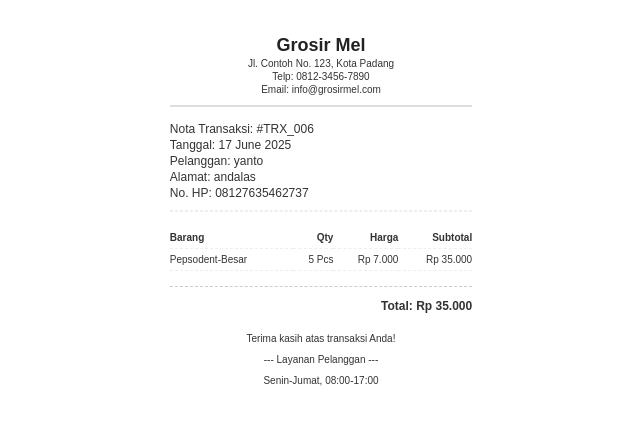
After one commit to Hanaviz/grosir_mel, a PHP site: page /print_nota.php?id=TRX_006 in a window 1280 px wide. The commit adds this page. Shown: the top 430 px of the page, without its empty margins (319-959 px from the left). Run offline with PHP 8.4, Linux system fonts and the light colour scheme; data comes from the database, SQL or seed files in the repository.

Commit message:
memperbaiki desin fitur pop up transaksi dan menambahkan fitur cetak nota

```diff
--- /dev/null
+++ b/print_nota.php
@@ -0,0 +1,193 @@
+<?php
+include 'koneksi.php';
+
+// Pastikan ID transaksi disediakan
+if (!isset($_GET['id']) || empty($_GET['id'])) {
+    die("ID Transaksi tidak ditemukan.");
+}
+
+$id_transaksi = $koneksi->real_escape_string($_GET['id']);
+
+// Ambil detail header transaksi
+$sql_header = "SELECT th.id_transaksi, th.tanggal, th.tipe_transaksi,
+                      p.nama_pelanggan, p.alamat_pelanggan, p.nohp_pelanggan,
+                      d.nama_distributor, d.alamat_distributor, d.telepon_distributor
+               FROM Transaction_Header th
+               LEFT JOIN Pelanggan p ON th.id_pelanggan = p.id_pelanggan
+               LEFT JOIN Distributor d ON th.id_distributor = d.id_distributor
+               WHERE th.id_transaksi = '$id_transaksi'";
+$header_result = $koneksi->query($sql_header);
+if($header_result->num_rows == 0) {
+    die("Transaksi tidak ditemukan.");
+}
+$header_data = $header_result->fetch_assoc();
+
+// Ambil item detail transaksi
+$sql_detail = "SELECT td.id_detail, b.nama_barang, b.satuan, td.jumlah, td.harga_saat_transaksi
+               FROM Transaction_Detail td
+               JOIN Barang b ON td.id_barang = b.id_barang
+               WHERE td.id_transaksi = '$id_transaksi'";
+$result_detail = $koneksi->query($sql_detail);
+
+$total_keseluruhan = 0;
+?>
+<!DOCTYPE html>
+<html lang="id">
+<head>
+    <meta charset="UTF-8">
+    <meta name="viewport" content="width=device-width, initial-scale=1.0">
+    <title>Nota Transaksi #<?= htmlspecialchars($header_data['id_transaksi']); ?></title>
+    <style>
+        body {
+            font-family: 'Arial', sans-serif;
+            margin: 0;
+            padding: 20px;
+            font-size: 12px;
+            color: #333;
+        }
+        .nota-container {
+            width: 80mm; /* Lebar nota umum */
+            margin: 0 auto;
+            /* Border dan shadow dihilangkan untuk cetak */
+            /* border: 1px solid #ccc; */
+            padding: 15px;
+            /* box-shadow: 0 0 5px rgba(0,0,0,0.1); */
+        }
+        .header-nota {
+            text-align: center;
+            margin-bottom: 15px;
+        }
+        .header-nota h2 {
+            margin: 0;
+            font-size: 18px;
+            color: #222;
+        }
+        .header-nota p {
+            margin: 2px 0;
+            font-size: 10px;
+        }
+        .info-transaksi, .detail-barang {
+            margin-bottom: 15px;
+        }
+        .info-transaksi p {
+            margin: 2px 0;
+        }
+        .detail-barang table {
+            width: 100%;
+            border-collapse: collapse;
+        }
+        .detail-barang th, .detail-barang td {
+            border-bottom: 1px dashed #eee; /* Garis putus-putus untuk pemisah item */
+            padding: 5px 0;
+            text-align: left;
+        }
+        .detail-barang th {
+            font-weight: bold;
+            font-size: 10px;
+        }
+        .detail-barang td {
+            font-size: 10px;
+        }
+        .detail-barang .text-right {
+            text-align: right;
+        }
+        .total-section {
+            border-top: 1px dashed #ccc;
+            padding-top: 10px;
+            text-align: right;
+        }
+        .total-section p {
+            margin: 2px 0;
+            font-size: 12px;
+            font-weight: bold;
+        }
+        .footer-nota {
+            text-align: center;
+            margin-top: 20px;
+            font-size: 10px;
+        }
+        /* Media query untuk cetak */
+        @media print {
+            body {
+                margin: 0;
+                padding: 0;
+            }
+            .nota-container {
+                width: 80mm; /* Pastikan lebar tetap untuk cetak */
+                border: none;
+                box-shadow: none;
+                padding: 0;
+            }
+        }
+    </style>
+</head>
+<body onload="window.print()">
+    <div class="nota-container">
+        <div class="header-nota">
+            <h2>Grosir Mel</h2>
+            <p>Jl. Contoh No. 123, Kota Padang</p>
+            <p>Telp: 0812-3456-7890</p>
+            <p>Email: info@grosirmel.com</p>
+            <hr style="border: 1px solid #ddd; margin: 10px 0;">
+        </div>
+
+        <div class="info-transaksi">
+            <p>Nota Transaksi: #<?= htmlspecialchars($header_data['id_transaksi']); ?></p>
+            <p>Tanggal: <?= htmlspecialchars(date('d F Y', strtotime($header_data['tanggal']))); ?></p>
+            <?php if ($header_data['tipe_transaksi'] == 'Keluar' && $header_data['nama_pelanggan']): ?>
+                <p>Pelanggan: <?= htmlspecialchars($header_data['nama_pelanggan']); ?></p>
+                <p>Alamat: <?= htmlspecialchars($header_data['alamat_pelanggan'] ?? '-'); ?></p>
+                <p>No. HP: <?= htmlspecialchars($header_data['nohp_pelanggan'] ?? '-'); ?></p>
+            <?php elseif ($header_data['tipe_transaksi'] == 'Masuk' && $header_data['nama_distributor']): ?>
+                <!-- Jika ini nota untuk pemasukan, tampilkan info distributor -->
+                <p>Distributor: <?= htmlspecialchars($header_data['nama_distributor']); ?></p>
+                <p>Alamat: <?= htmlspecialchars($header_data['alamat_distributor'] ?? '-'); ?></p>
+                <p>Telp: <?= htmlspecialchars($header_data['telepon_distributor'] ?? '-'); ?></p>
+            <?php else: ?>
+                <p>Pihak Terkait: N/A</p>
+            <?php endif; ?>
+            <hr style="border: 1px dashed #eee; margin: 10px 0;">
+        </div>
+
+        <div class="detail-barang">
+            <table>
+                <thead>
+                    <tr>
+                        <th>Barang</th>
+                        <th class="text-right">Qty</th>
+                        <th class="text-right">Harga</th>
+                        <th class="text-right">Subtotal</th>
+                    </tr>
+                </thead>
+                <tbody>
+                    <?php if ($result_detail && $result_detail->num_rows > 0): ?>
+                        <?php while ($row = $result_detail->fetch_assoc()):
+                            $subtotal = $row['jumlah'] * $row['harga_saat_transaksi'];
+                            $total_keseluruhan += $subtotal;
+                        ?>
+                        <tr>
+                            <td><?= htmlspecialchars($row['nama_barang']); ?></td>
+                            <td class="text-right"><?= htmlspecialchars($row['jumlah']) . ' ' . htmlspecialchars($row['satuan']); ?></td>
+                            <td class="text-right">Rp <?= number_format($row['harga_saat_transaksi'], 0, ',', '.'); ?></td>
+                            <td class="text-right">Rp <?= number_format($subtotal, 0, ',', '.'); ?></td>
+                        </tr>
+                        <?php endwhile; ?>
+                    <?php else: ?>
+                        <tr><td colspan="4" style="text-align:center;">Tidak ada item dalam transaksi ini.</td></tr>
+                    <?php endif; ?>
+                </tbody>
+            </table>
+        </div>
+
+        <div class="total-section">
+            <p>Total: Rp <?= number_format($total_keseluruhan, 0, ',', '.'); ?></p>
+        </div>
+
+        <div class="footer-nota">
+            <p>Terima kasih atas transaksi Anda!</p>
+            <p>--- Layanan Pelanggan ---</p>
+            <p>Senin-Jumat, 08:00-17:00</p>
+        </div>
+    </div>
+</body>
+</html>
```
Also changed, not shown: d_transaksi.php (+9 -1 lines), home.php (+110 -3 lines).
